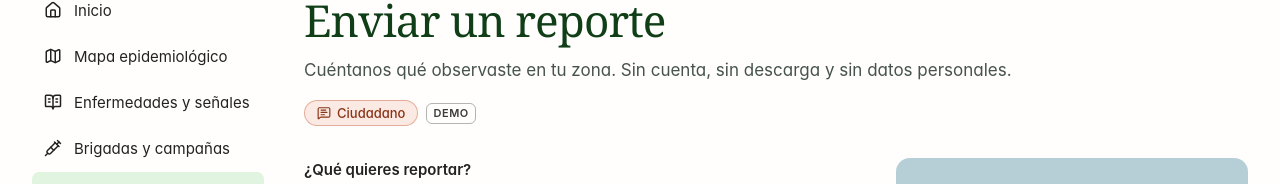
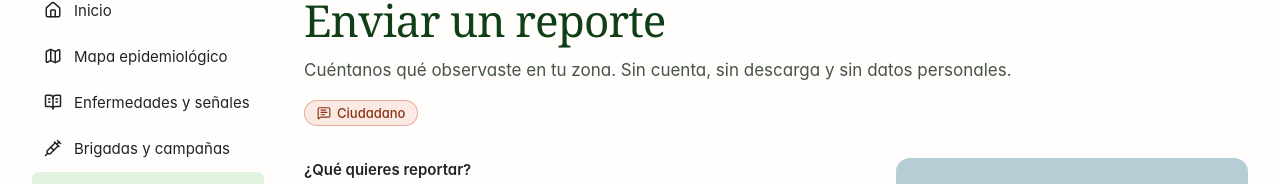
Before and after one commit to FranCiscoK18/TucanthonV3, a React (Vite) app: page /reportar in a window 1280 px wide. Shown: the part 137-321 px from the top of the page. Built offline with nearby package versions, Linux system fonts and the light colour scheme.

Commit message:
presentation: pulir textos visibles en src/components/ui/Badges.tsx

```diff
--- a/src/components/ui/Badges.tsx
+++ b/src/components/ui/Badges.tsx
@@ -8,17 +8,9 @@ import { cx } from '../../utils/cx';
  * Etiqueta obligatoria en todo dato simulado. Va sin icono y con borde sólido para
  * no confundirse con la insignia de tipo «Simulado» (matraz y borde punteado).
  */
-export function DemoTag({ className, label = 'DEMO' }: { className?: string; label?: string }) {
-  return (
-    <span
-      className={cx(
-        'inline-flex items-center rounded-[6px] border border-simulado-500/50 px-1.5 py-px text-[0.6875rem] font-semibold tracking-wider text-simulado-700',
-        className,
-      )}
-    >
-      {label}
-    </span>
-  );
+export function DemoTag(_props: { className?: string; label?: string }) {
+  // Las vistas con cifras incluyen una aclaración de procedencia sin mostrar etiquetas de desarrollo.
+  return null;
 }
 
 /** Insignia del tipo de dato: color + icono + texto. */
```
